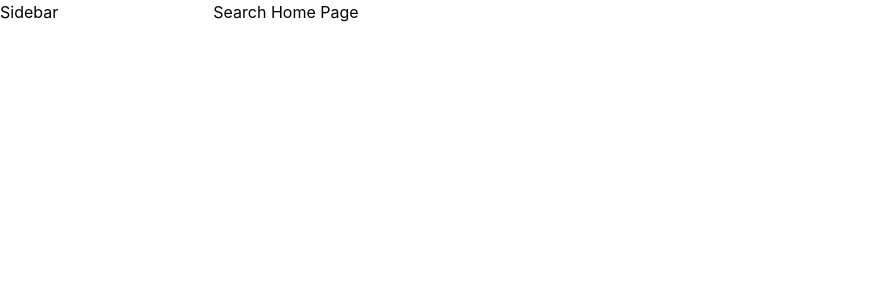
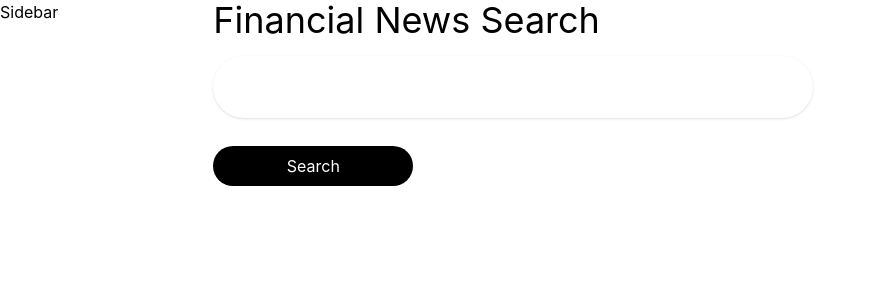
Before and after one commit to VermaSankalp/FYP_search_engine, a React (Create React App) app: page /search in a window 1280 px wide. Shown: the top 300 px of the page, without its empty margins (0-874 px from the left). Built offline with nearby package versions, Linux system fonts and the light colour scheme.

Commit message:
button and input components

```diff
--- /dev/null
+++ b/src/common/Components/Button.tsx
@@ -0,0 +1,16 @@
+import React from "react";
+
+type ButtonProps = {
+    children : React.ReactNode;
+    buttonCallback : Function;
+    customStyles : string[];
+}
+export const Button = ({children, buttonCallback, customStyles} : ButtonProps) : JSX.Element=> {
+    const baseClass = ["py-2", "text-white", "bg-black", "rounded-full"]
+    const finalClass = baseClass.concat(customStyles);
+    return (
+        <button className={finalClass.join(" ")} onClick={()=>buttonCallback()}>
+            {children}
+        </button>
+    )
+}
--- /dev/null
+++ b/src/common/Components/InputField.tsx
@@ -0,0 +1,14 @@
+import React from "react";
+
+type InputFieldProps = {
+    customStyles : string[];
+    inputCallback : Function;
+}
+
+export const InputField = ({customStyles, inputCallback} : InputFieldProps) : JSX.Element => {
+    const baseClass = ["shadow", "appearance-none", "rounded-full", "px-3", "text-gray-700", "mb-3", "leading-tight", "focus:outline-none", "focus:shadow-outline"]
+    const finalClass = baseClass.concat(customStyles);
+    return (
+        <input className={finalClass.join(" ")} type="text" onChange={(e) => inputCallback(e.target.value)}/>
+    )
+}
--- a/src/pages/SearchHome.js
+++ b/src/pages/SearchHome.js
@@ -1,7 +1,23 @@
+import { useState } from "react";
+import { Button } from "../common/Components/Button.tsx";
+import { InputField } from "../common/Components/InputField.tsx";
 const SearchHome = () => {
+    const [query, setQuery] = useState("")
     return (
-        <div>
-            Search Home Page
+        <div className="bg-white">
+            <div className="flex flex-col gap-4 align-middle item-center">
+                <div className="text-4xl">Financial News Search</div>
+                <InputField customStyles={["py-4", "w-[600px]", "text-2xl"]} inputCallback={(query) => setQuery(query)}/>
+                <Button
+                    buttonCallback={()=>console.log(`Search ${query}`)}
+                    customStyles={["w-[200px]"]}
+                >
+                    Search
+                </Button>
+            </div>
+            <div>
+                {query}
+            </div>
         </div>
     )
 }
```
